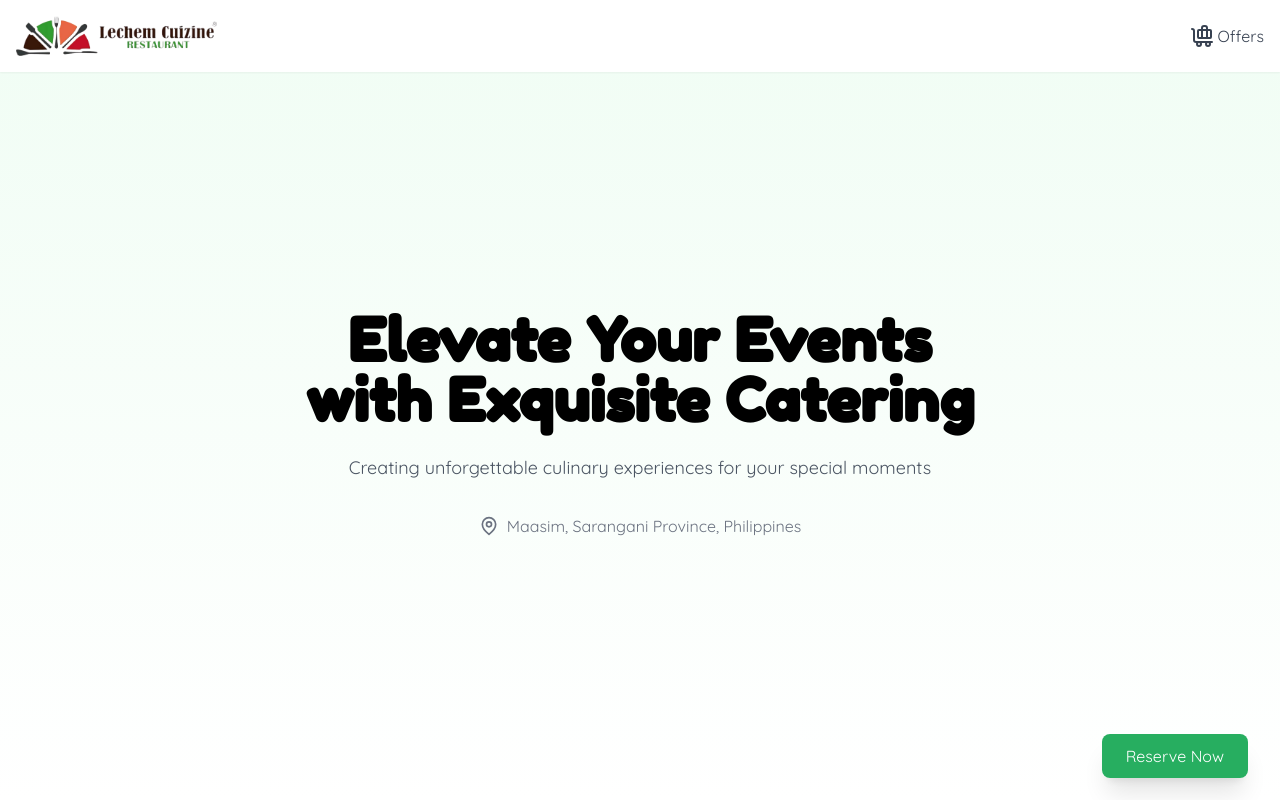
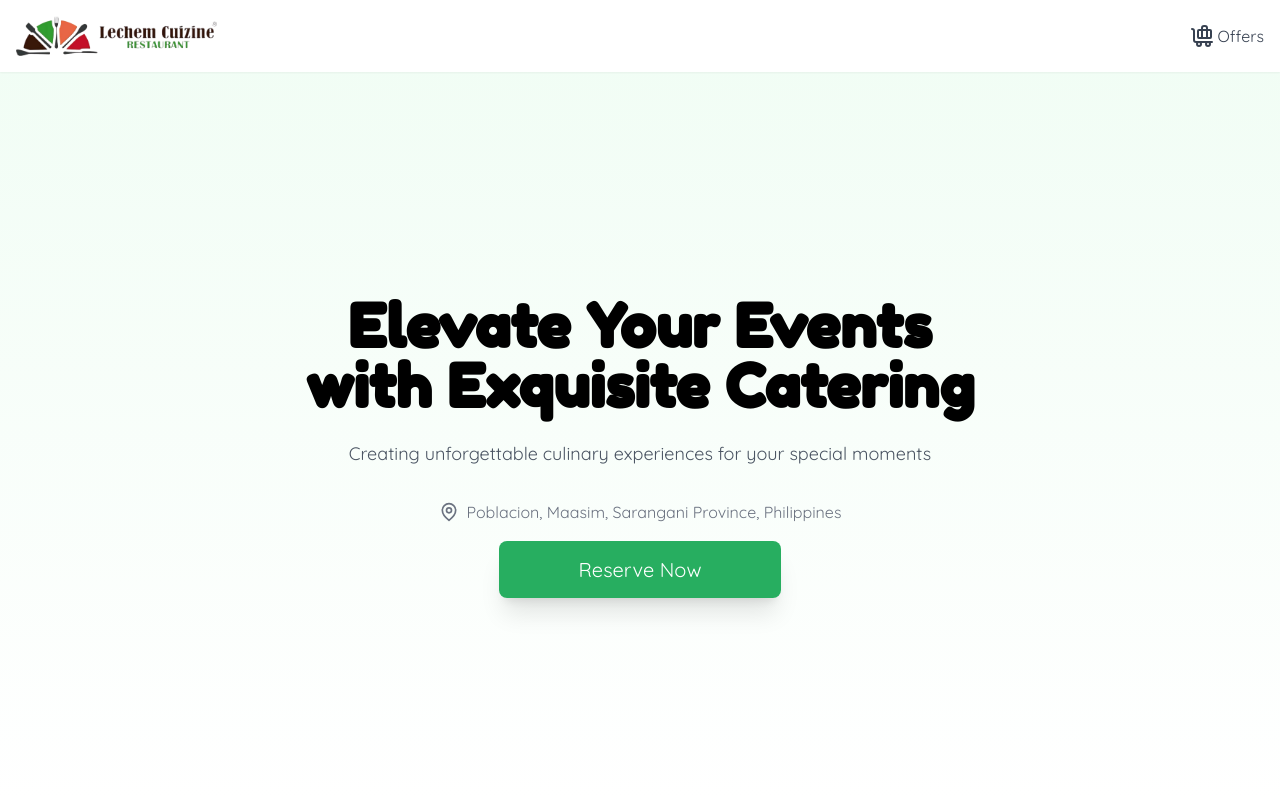
Before and after one commit to crisjerez12/knhs-survey, a React (Vite) app: page / in a window 1280 px wide. Shown: the top 800 px of the page. Built offline with nearby package versions, Linux system fonts and the light colour scheme; no server answers; the database is empty; what @react-pdf/renderer would draw is missing.

Commit message:
center the button

```diff
--- a/src/components/Hero.tsx
+++ b/src/components/Hero.tsx
@@ -4,7 +4,7 @@ import { MapPin } from "lucide-react";
 export default function Hero() {
   return (
     <section className="relative min-h-screen pt-20 flex items-center bg-gradient-to-b from-green-50 to-white">
-      <div className="container mx-auto px-4">
+      <div className="container mx-auto px-4 flex justify-center flex-col items-center">
         <motion.div
           initial={{ opacity: 0, y: 20 }}
           animate={{ opacity: 1, y: 0 }}
@@ -19,8 +19,21 @@ export default function Hero() {
           </p>
           <div className="flex items-center justify-center space-x-2 text-gray-500 mb-8">
             <MapPin className="w-5 h-5" />
-            <span>Maasim, Sarangani Province, Philippines</span>
+            <span>Poblacion, Maasim, Sarangani Province, Philippines</span>
           </div>
+        </motion.div>
+        <motion.div
+          initial={{ opacity: 0, y: 50 }}
+          animate={{ opacity: 1, y: 0 }}
+          transition={{ delay: 0.5 }}
+          className=" "
+        >
+          <motion.a
+            href="/packages"
+            className="btn btn-primary shadow-xl px-20 py-4 text-xl hover:shadow-lg"
+          >
+            Reserve Now
+          </motion.a>
         </motion.div>
       </div>
     </section>
--- a/src/pages/Home.tsx
+++ b/src/pages/Home.tsx
@@ -45,19 +45,6 @@ export default function Home() {
       <motion.div variants={itemVariants}>
         <Testimonials />
       </motion.div>
-      <motion.div
-        initial={{ opacity: 0, y: 50 }}
-        animate={{ opacity: 1, y: 0 }}
-        transition={{ delay: 0.5 }}
-        className="fixed bottom-8 right-8 z-[60]"
-      >
-        <motion.a
-          href="/packages"
-          className="btn btn-primary shadow-xl hover:shadow-lg"
-        >
-          Reserve Now
-        </motion.a>
-      </motion.div>
     </motion.main>
   );
 }
```
Also changed, not shown: 1 other file (tests, documents, lock files or other folders).
